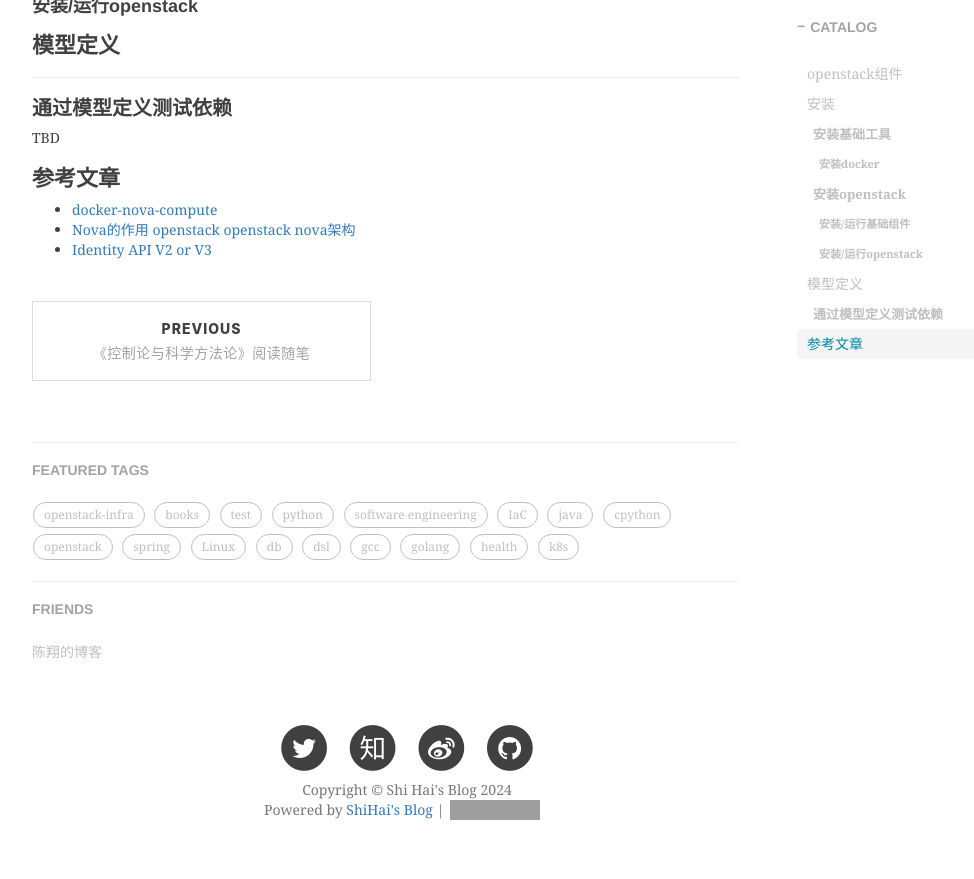
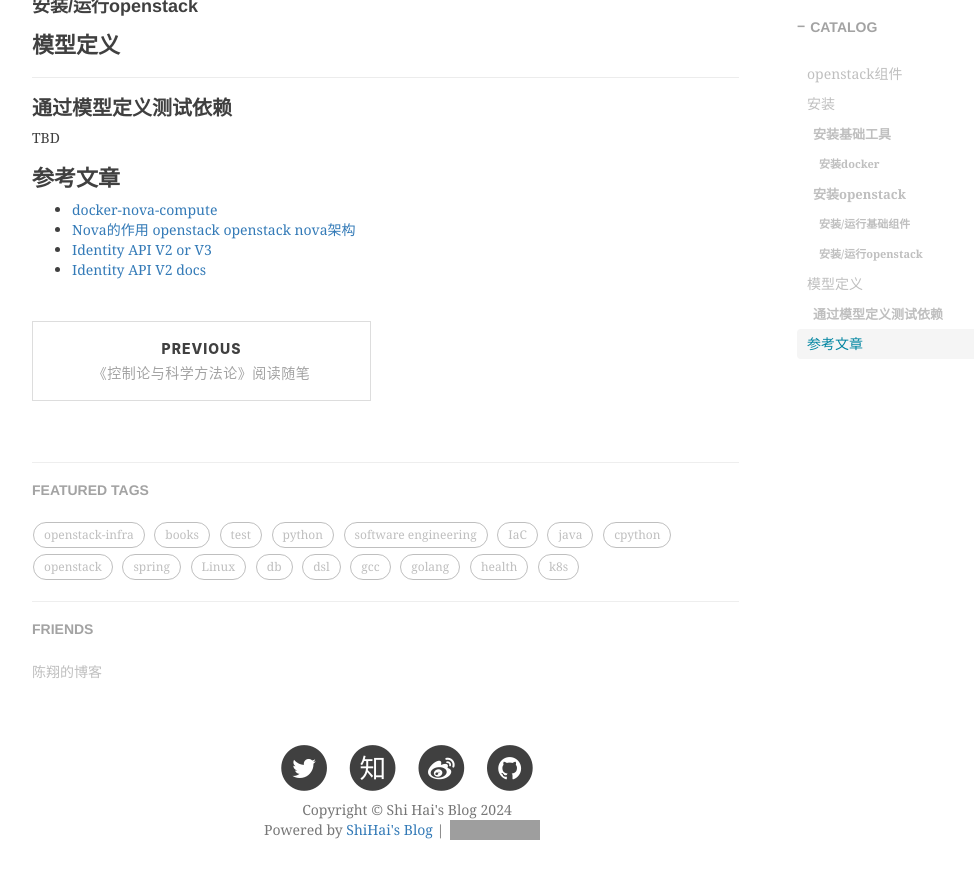
Before and after one commit to shihai1991/shihai1991.github.io, a Jekyll site: the page built from _posts/2024-01-15-在docker上运行nova-compute.md, in a window 1280 px wide and 900 px high, scrolled down 1443 px. Shown: the top 879 px of the window, without its empty margins (233-1207 px from the left). Built offline with Jekyll 4.4.1, drawn with Linux system fonts in a browser that asks for light colours; nearby versions of some CDN libraries; comment, search, counter and statistics services are not loaded; grey boxes are pictures that could not be loaded.

Commit message:
Update 2024-01-15-在docker上运行nova-compute.md

```diff
--- a/_posts/2024-01-15-在docker上运行nova-compute.md
+++ b/_posts/2024-01-15-在docker上运行nova-compute.md
@@ -30,3 +30,4 @@ TBD
 - [docker-nova-compute](https://github.com/int32bit/docker-nova-compute?tab=readme-ov-file)
 - [Nova的作用 openstack openstack nova架构](https://blog.51cto.com/u_13354/8102414)
 - [Identity API V2 or V3](https://docs.openstack.org/keystone/10.0.3/http-api.html)
+- [Identity API V2 docs](https://sergslipushenko.github.io/html/api-ref-identity-admin-v2.html)
```
